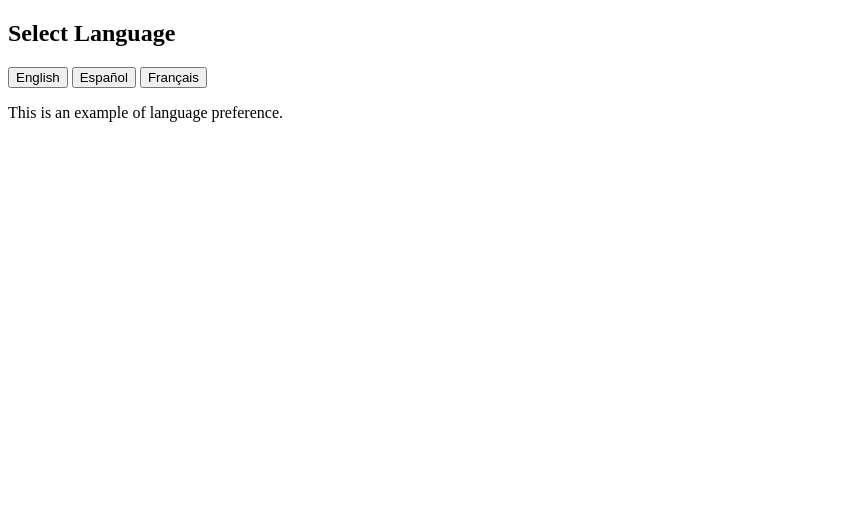
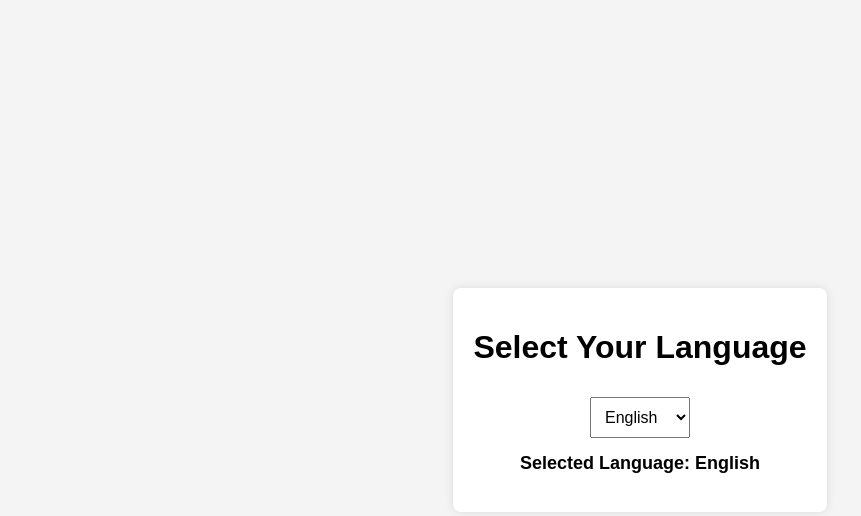
Before and after one commit to acciojob/lang-preference-ShivamP-97, a website: page main.html in a window 1280 px wide. Shown: the whole page, without its empty margins (0-861 px from the left). Drawn offline with Linux system fonts and the light colour scheme.

Commit message:
created a submission

```diff
--- a/main.html
+++ b/main.html
@@ -1,22 +1,23 @@
 <!DOCTYPE html>
+<html lang="en">
+<head>
+    <meta charset="UTF-8">
+    <meta name="viewport" content="width=device-width, initial-scale=1.0">
+    <title>Language Preference</title>
+    <link rel="stylesheet" href="styles.css">
+</head>
+<body>
+    <div class="container">
+        <h1>Select Your Language</h1>
+        <select id="languageSelector">
+            <option value="en">English</option>
+            <option value="es">Spanish</option>
+            <option value="fr">French</option>
+            <option value="de">German</option>
+        </select>
+        <p id="selectedLanguage">Selected Language: <span></span></p>
+    </div>
 
-<html>
-
-<head>
-	<link rel="stylesheet" href="styles.css">
-</head>
-
-<body>
-	<!-- the entire body must be written by student -->
-	<h2>Select Language</h2>
-
-	<button id="en">English</button>
-	<button id="es">Español</button>
-	<button id="fr">Français</button>
-
-	<p id="message"></p>
-    <script src="./script.js"></script>
-
+    <script src="script.js"></script>
 </body>
-
 </html>
--- a/script.js
+++ b/script.js
@@ -1,40 +1,27 @@
-const messageEl = document.getElementById("message");
+document.addEventListener("DOMContentLoaded", function () {
+    const languageSelector = document.getElementById("languageSelector");
+    const selectedLanguageText = document.querySelector("#selectedLanguage span");
 
-const messages = {
-  en: "This is an example of language preference.",
-  es: "Este es un ejemplo de preferencia de idioma.",
-  fr: "Ceci est un exemple de préférence de langue."
-};
+    function updateLanguageText(language) {
+        const languageNames = {
+            en: "English",
+            es: "Spanish",
+            fr: "French",
+            de: "German"
+        };
+        selectedLanguageText.textContent = languageNames[language] || "English";
+    }
 
-let saved = sessionStorage.language;
+    const savedLanguage = sessionStorage.getItem("preferredLanguage");
+    if (savedLanguage) {
+        languageSelector.value = savedLanguage;
+        updateLanguageText(savedLanguage);
+    } else {
+        updateLanguageText(languageSelector.value);
+    }
 
-if (saved && messages[saved]) {
-  messageEl.textContent = messages[saved];
-} else {
-  sessionStorage.language = "en";
-  messageEl.textContent = messages.en;
-}
-
-function ensureIndexHtml() {
-  if (!location.pathname.endsWith("index.html")) {
-    location.href = "index.html";
-  }
-}
-
-document.getElementById("en").addEventListener("click", () => {
-  sessionStorage.language = "en";
-  messageEl.textContent = messages.en;
-  ensureIndexHtml();
+    languageSelector.addEventListener("change", function () {
+        sessionStorage.setItem("preferredLanguage", languageSelector.value);
+        updateLanguageText(languageSelector.value);
+    });
 });
-
-document.getElementById("es").addEventListener("click", () => {
-  sessionStorage.language = "es";
-  messageEl.textContent = messages.es;
-  ensureIndexHtml();
-});
-
-document.getElementById("fr").addEventListener("click", () => {
-  sessionStorage.language = "fr";
-  messageEl.textContent = messages.fr;
-  ensureIndexHtml();
-});
--- a/styles.css
+++ b/styles.css
@@ -1 +1,31 @@
 /*  your css code here. If applicable */
+body {
+    font-family: Arial, sans-serif;
+    display: flex;
+    justify-content: center;
+    align-items: center;
+    height: 100vh;
+    background-color: #f4f4f4;
+    margin: 0;
+}
+
+.container {
+    background: white;
+    padding: 20px;
+    border-radius: 8px;
+    box-shadow: 0 0 10px rgba(0, 0, 0, 0.1);
+    text-align: center;
+}
+
+select {
+    padding: 10px;
+    font-size: 16px;
+    margin-top: 10px;
+    cursor: pointer;
+}
+
+p {
+    margin-top: 15px;
+    font-size: 18px;
+    font-weight: bold;
+}
```
